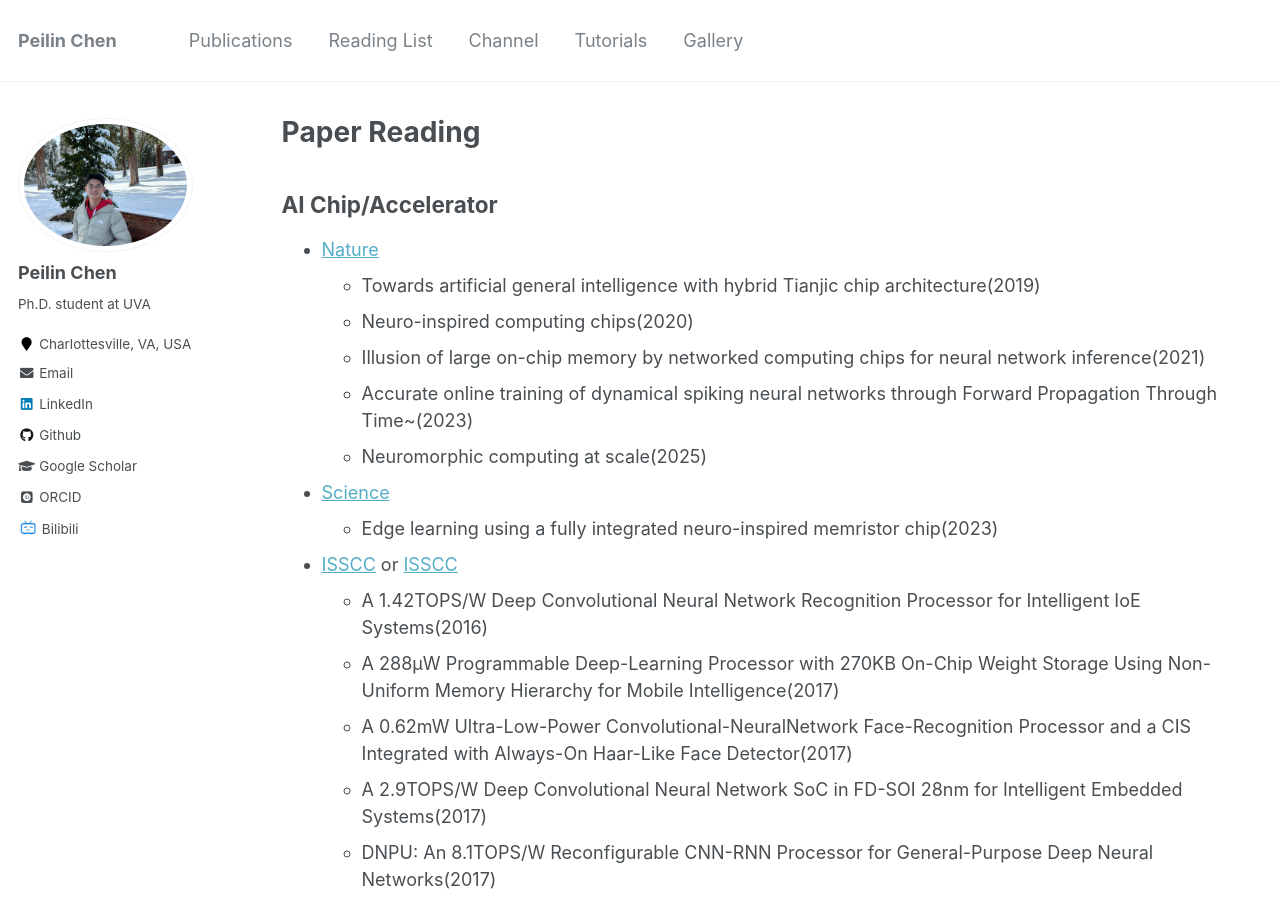
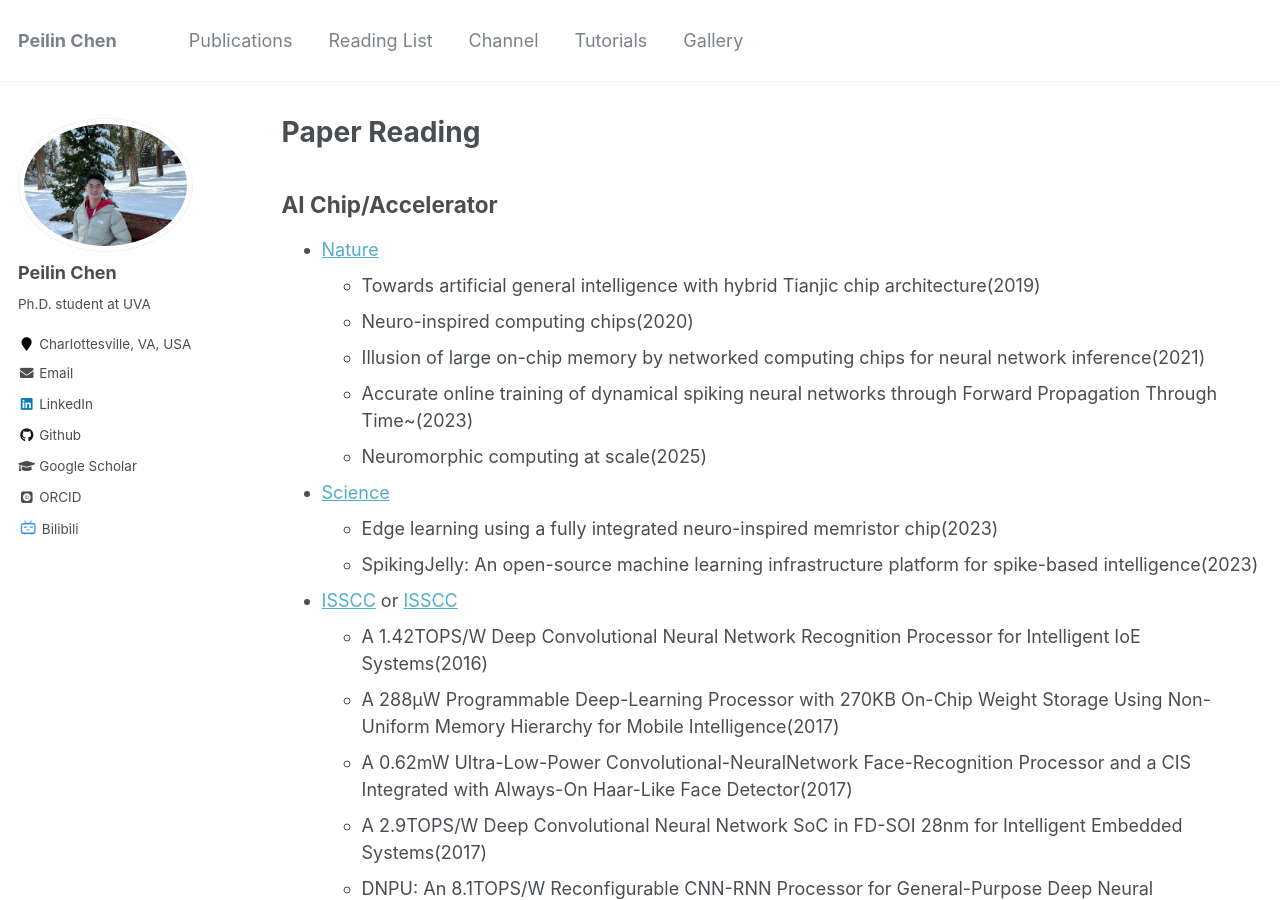
Before and after one commit to peilin-chen/peilin-chen.github.io, a Jekyll site: the page built from _pages/reading list.md, in a window 1280 px wide and 900 px high. Built offline with Jekyll 4.4.1, drawn with Linux system fonts in a browser that asks for light colours; some web fonts are replaced; formulas are drawn with MathJax 3.

Commit message:
Update reading list.md

```diff
--- a/_pages/reading list.md
+++ b/_pages/reading list.md
@@ -14,6 +14,7 @@ author_profile: true
   - Neuromorphic computing at scale(2025)
 * [Science](https://www.science.org/action/doSearch?AllField=Edge+learning+using+a+fully+integrated+neuro-inspired+memristor+chip)
   - Edge learning using a fully integrated neuro-inspired memristor chip(2023)
+  - SpikingJelly: An open-source machine learning infrastructure platform for spike-based intelligence(2023)
 * [ISSCC](https://dblp.org/db/conf/isscc/index.html) or [ISSCC](https://ieeexplore.ieee.org/xpl/conhome/1000708/all-proceedings)
   - A 1.42TOPS/W Deep Convolutional Neural Network Recognition Processor for Intelligent IoE Systems(2016)
   - A 288μW Programmable Deep-Learning Processor with 270KB On-Chip Weight Storage Using Non-Uniform Memory Hierarchy for Mobile Intelligence(2017)
```
